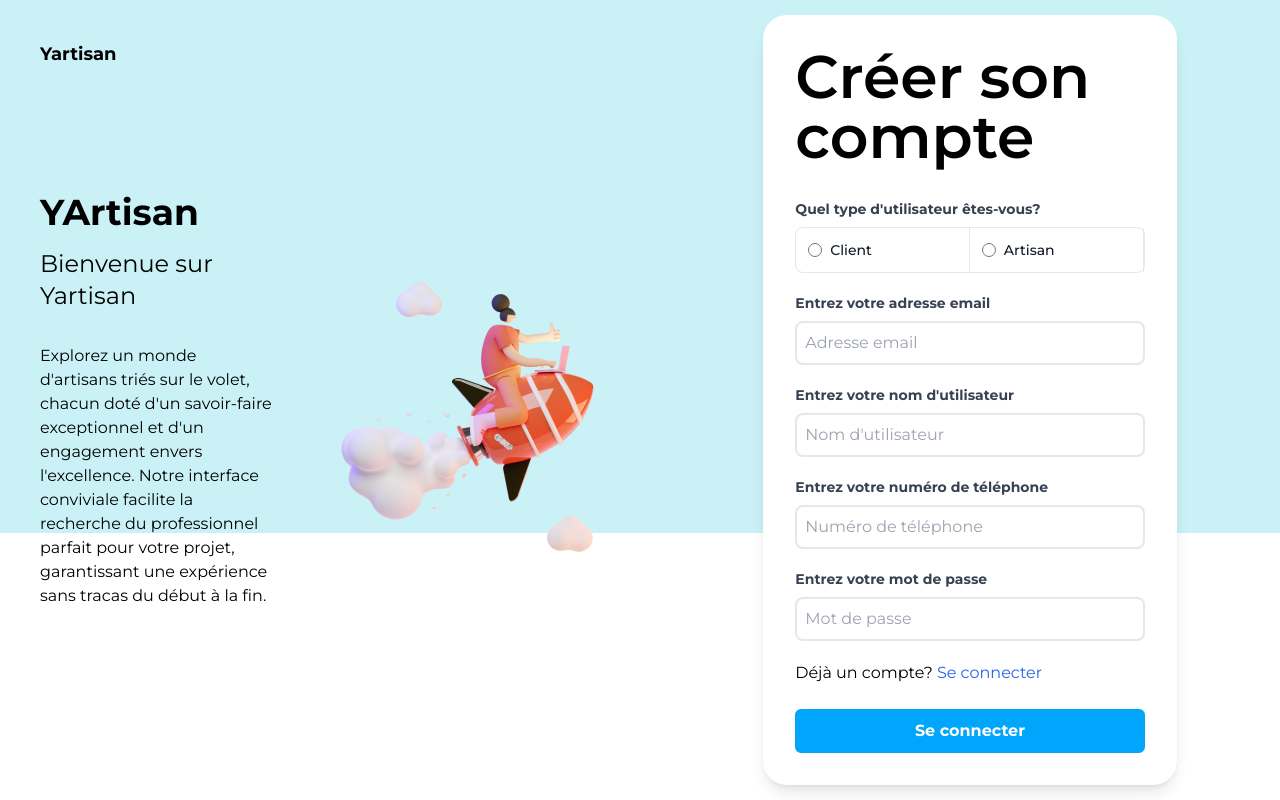
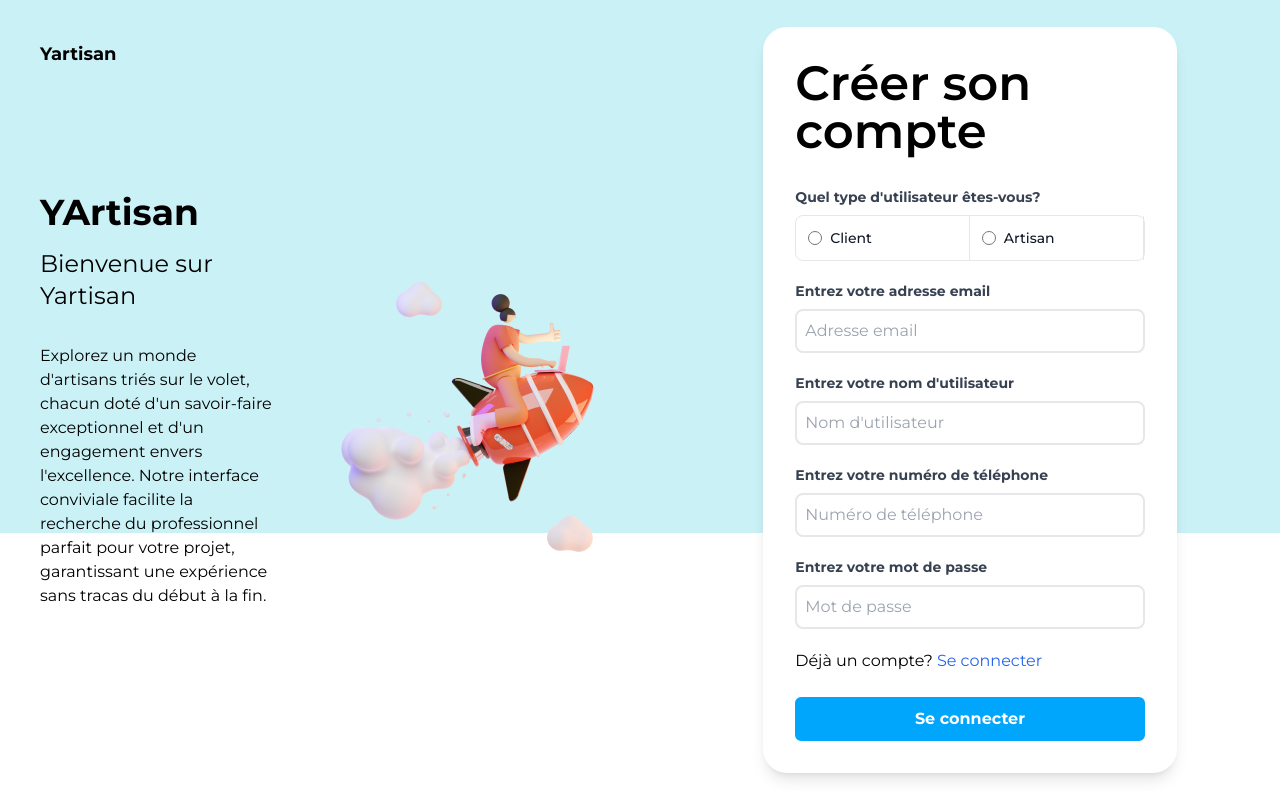
Before and after one commit to YArtisan/yartisan-front, a React (Vite) app: page /register in a window 1280 px wide. Built offline with nearby package versions, Linux system fonts and the light colour scheme; what axios-cache-interceptor would draw is missing.

Commit message:
refactor: add Title

```diff
--- a/src/authentication/login/components/LoginForm.tsx
+++ b/src/authentication/login/components/LoginForm.tsx
@@ -1,6 +1,6 @@
-import { ForgotPasswordLink } from "@/authentication/forgot-password/components/ForgotPasswordLink";
+import { ForgotPasswordLink } from "@/authentication/password/forgot-password/components/ForgotPasswordLink";
 import { AuthenticationFormCard } from "@/authentication/shared/components/AuthenticationFormCard";
-import { TextInputWithLabel } from "@/form/inputs/components/TextInputWithLabel";
+import { Title } from "@/text/components/Title";
 import { EmailInput } from "@/user/components/form/EmailInput";
 import { PasswordInput } from "@/user/components/form/PasswordInput";
 import Button from "@atoms/Button";
@@ -16,8 +16,8 @@ export const LoginForm = ({ className, onClick }: Props): ReactElement => {
  const { t } = useTranslation()
 
  return (
-  <AuthenticationFormCard {...{ className, cardClassName: 'h-3/5' }}>
-   <div className="text-6xl flex font-semibold">{t('authentication:connection')}</div>
+  <AuthenticationFormCard {...{ className, cardClassName: 'h-3/5 w-2/3' }}>
+   <Title>{t('authentication:connection')}</Title>
    <EmailInput container={{ className: "mt-16" }} />
    <PasswordInput container={{ className: "mt-8" }} />
    <div className="flex justify-between items-center mt-10 flex-col md:flex-row">
--- a/src/authentication/register/components/RegisterForm.tsx
+++ b/src/authentication/register/components/RegisterForm.tsx
@@ -3,10 +3,11 @@ import { ReactElement } from "react";
 import { useTranslation } from "react-i18next";
 import { EmailInput } from "@/user/components/form/EmailInput";
 import { PasswordInput } from "@/user/components/form/PasswordInput";
-import { UsernameInput } from "@/user/components/form/UserNameInput";
 import { PhoneInput } from "@/user/components/form/PhoneInput";
 import { RadioSwitchFunctionGroupInputWithLabel } from "./RadioSwitchFunctionGroupInputWithLabel";
 import Button from "@atoms/Button";
+import { Title } from "@/text/components/Title";
+import { UsernameInput } from "@/user/components/form/UsernameInput";
 
 interface Props {
  className: string
@@ -16,8 +17,8 @@ export const RegisterForm = ({ className }: Props): ReactElement => {
  const { t } = useTranslation()
 
  return (
-  <AuthenticationFormCard {...{ className }}>
-   <div className="text-6xl flex font-semibold">{t('authentication:registering')}</div>
+  <AuthenticationFormCard {...{ className, cardClassName: "w-2/3" }}>
+   <Title>{t('authentication:registering')}</Title>
    <RadioSwitchFunctionGroupInputWithLabel container={{ className: "mt-8" }} className="mb-5" />
    <EmailInput container={{ className: "mb-5" }} />
    <UsernameInput container={{ className: "mb-5" }} />
--- /dev/null
+++ b/src/text/components/Title.tsx
@@ -0,0 +1,12 @@
+import { ReactElement, ReactNode } from "react";
+
+interface Props {
+ children: ReactNode
+ className?: string
+}
+
+export const Title = ({ children, className = '' }: Props): ReactElement => {
+ return (
+  <div className={`text-5xl flex font-semibold${className}`}>{children}</div>
+ )
+}
```
